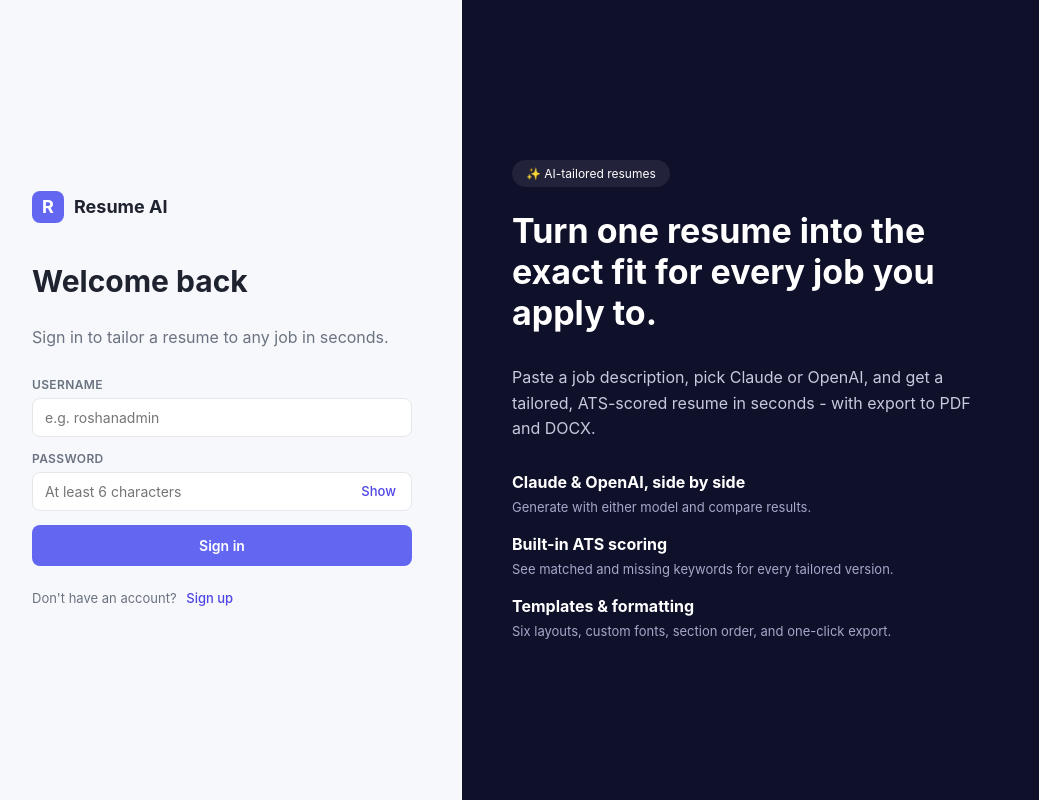
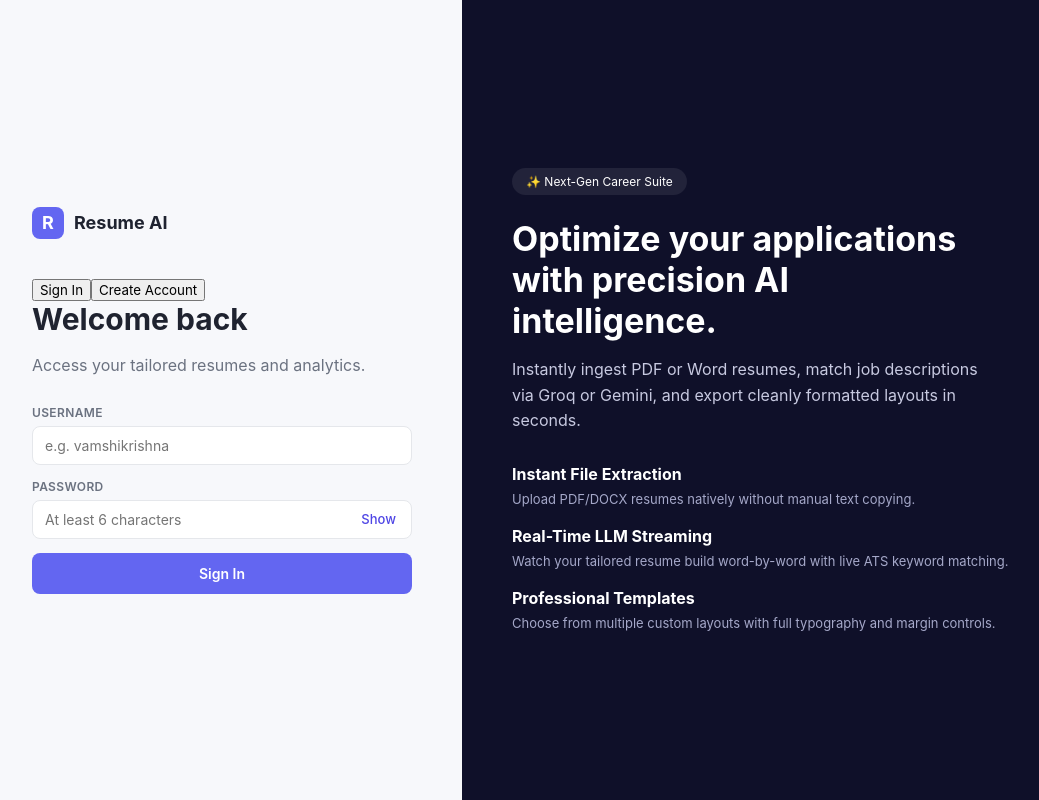
Before and after one commit to VamshiKrishnaR-18/resume-ai, a React (Vite) app in the folder frontend/: page / in a window 1280 px wide. Shown: the whole page, without its empty margins (18-1057 px from the left). Built offline with nearby package versions, Linux system fonts and the light colour scheme.

Commit message:
Refactor Login component

```diff
--- a/frontend/src/components/Login.jsx
+++ b/frontend/src/components/Login.jsx
@@ -15,7 +15,10 @@ export default function Login({ onAuthenticated }) {
     setBusy(true);
     try {
       const result =
-        mode === "login" ? await api.login(username, password) : await api.register(username, password);
+        mode === "login"
+          ? await api.login(username, password)
+          : await api.register(username, password);
+
       localStorage.setItem("access_token", result.access_token);
       localStorage.setItem("user", JSON.stringify(result.user));
       onAuthenticated(result.user);
@@ -31,14 +34,35 @@ export default function Login({ onAuthenticated }) {
       <div className="auth-left">
         <div className="auth-logo">
           <span className="logo-badge">R</span>
-          Resume AI
+          <span>Resume AI</span>
         </div>
-        <h1>{mode === "login" ? "Welcome back" : "Create your account"}</h1>
+
+        {/* Mode Segmented Tab Switcher */}
+        <div className="auth-mode-tabs">
+          <button
+            type="button"
+            className={`auth-tab ${mode === "login" ? "active" : ""}`}
+            onClick={() => { setMode("login"); setError(""); }}
+          >
+            Sign In
+          </button>
+          <button
+            type="button"
+            className={`auth-tab ${mode === "register" ? "active" : ""}`}
+            onClick={() => { setMode("register"); setError(""); }}
+          >
+            Create Account
+          </button>
+        </div>
+
+        <div className="auth-header-block">
+          <h1>{mode === "login" ? "Welcome back" : "Get started for free"}</h1>
           <p className="auth-subtitle">
             {mode === "login"
-            ? "Sign in to tailor a resume to any job in seconds."
-            : "Set up an account to start generating tailored, ATS-friendly resumes."}
+              ? "Access your tailored resumes and analytics."
+              : "Set up your workspace to tailor resumes using Groq & Gemini."}
           </p>
+        </div>
 
         {error && <div className="error-banner">{error}</div>}
 
@@ -48,7 +72,7 @@ export default function Login({ onAuthenticated }) {
             <input
               value={username}
               onChange={(e) => setUsername(e.target.value)}
-              placeholder="e.g. roshanadmin"
+              placeholder="e.g. vamshikrishna"
               autoComplete="username"
               required
             />
@@ -65,58 +89,41 @@ export default function Login({ onAuthenticated }) {
                 autoComplete={mode === "login" ? "current-password" : "new-password"}
                 required
               />
-              <button type="button" className="btn-link" onClick={() => setShowPassword((s) => !s)}>
+              <button type="button" className="btn-link show-pwd-btn" onClick={() => setShowPassword((s) => !s)}>
                 {showPassword ? "Hide" : "Show"}
               </button>
             </div>
           </label>
 
           <button className="btn-primary btn-block" type="submit" disabled={busy}>
-            {busy ? "Please wait..." : mode === "login" ? "Sign in" : "Create account"}
+            {busy ? "Processing..." : mode === "login" ? "Sign In" : "Create Account"}
           </button>
         </form>
-
-        <div className="auth-switch">
-          {mode === "login" ? (
-            <>
-              Don&apos;t have an account?{" "}
-              <button className="btn-link" onClick={() => setMode("register")}>
-                Sign up
-              </button>
-            </>
-          ) : (
-            <>
-              Already have an account?{" "}
-              <button className="btn-link" onClick={() => setMode("login")}>
-                Sign in
-              </button>
-            </>
-          )}
-        </div>
       </div>
 
       <div className="auth-right">
-        <span className="auth-pill">✨ AI-tailored resumes</span>
-        <h2>Turn one resume into the exact fit for every job you apply to.</h2>
+        <div className="auth-right-content">
+          <span className="auth-pill">✨ Next-Gen Career Suite</span>
+          <h2>Optimize your applications with precision AI intelligence.</h2>
           <p>
-          Paste a job description, pick Claude or OpenAI, and get a tailored, ATS-scored resume in
-          seconds - with export to PDF and DOCX.
+            Instantly ingest PDF or Word resumes, match job descriptions via Groq or Gemini, and export cleanly formatted layouts in seconds.
           </p>
           <ul className="auth-features">
             <li>
-            <strong>Claude &amp; OpenAI, side by side</strong>
-            <span>Generate with either model and compare results.</span>
+              <strong>Instant File Extraction</strong>
+              <span>Upload PDF/DOCX resumes natively without manual text copying.</span>
             </li>
             <li>
-            <strong>Built-in ATS scoring</strong>
-            <span>See matched and missing keywords for every tailored version.</span>
+              <strong>Real-Time LLM Streaming</strong>
+              <span>Watch your tailored resume build word-by-word with live ATS keyword matching.</span>
             </li>
             <li>
-            <strong>Templates &amp; formatting</strong>
-            <span>Six layouts, custom fonts, section order, and one-click export.</span>
+              <strong>Professional Templates</strong>
+              <span>Choose from multiple custom layouts with full typography and margin controls.</span>
             </li>
           </ul>
         </div>
       </div>
+    </div>
   );
 }
```
Lines whose indentation alone changed are shown as unchanged.
